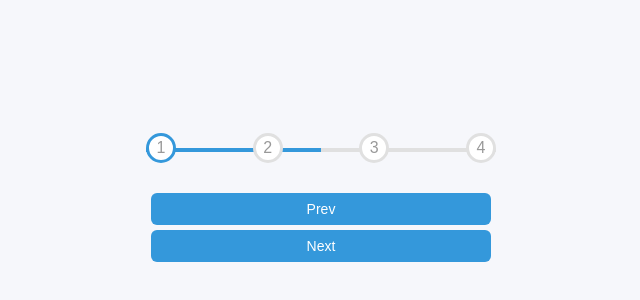
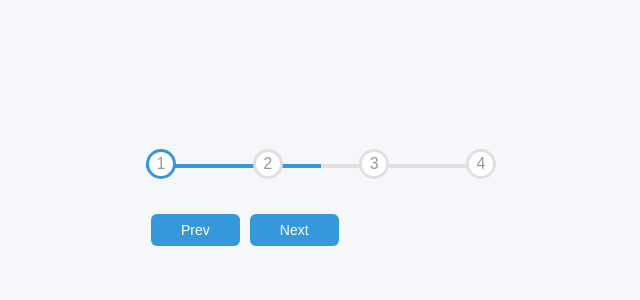
Before and after one commit to zeeshanzaman/progress-steps, a plain HTML site: page index.html in a window 1280 px wide. Shown: the part 200-500 px from the top of the page, without its empty margins (319-959 px from the left). Drawn offline with Linux system fonts and the light colour scheme.

Commit message:
button styling

```diff
--- a/index.html
+++ b/index.html
@@ -18,8 +18,11 @@
             <div class="circle">3</div>
             <div class="circle">4</div>
         </div>
-        <div class="btn" id="prev" disabled>Prev</div>
-        <div class="btn" id="next">Next</div>
+        <div class="btn-wrapper">
+            <div class="btn" id="prev" disabled>Prev</div>
+            <div class="btn" id="next">Next</div>
+        </div>
+
 
     </div>
     <script src="custom.js"></script>
--- a/style.css
+++ b/style.css
@@ -73,6 +73,12 @@ body {
     border-color: var(--line-border-fill);
 }
 
+.btn-wrapper {
+    display: flex;
+    margin-left: auto;
+    margin-right: auto;
+}
+
 .btn {
     background-color: var(--line-border-fill);
     color: #fff;
```
